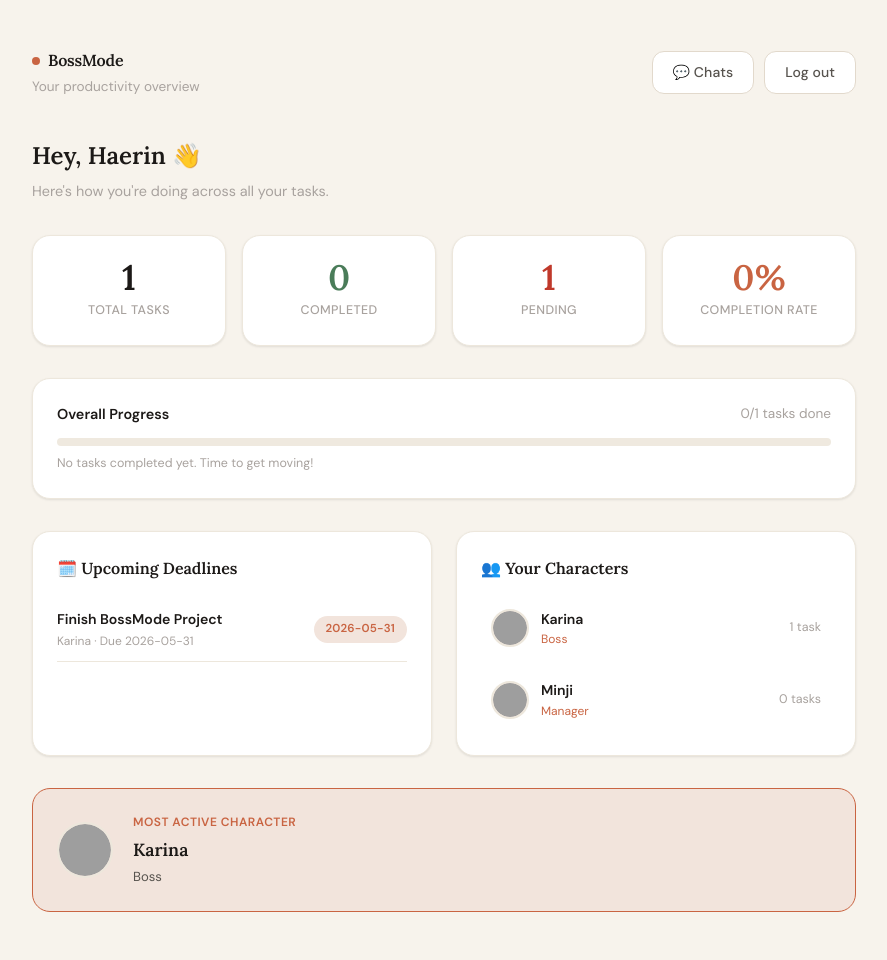
After one commit to Yuhenglim/BossMode, a Flask app: page /dashboard in a window 1280 px wide. The commit adds this page. Shown: the whole page, without its empty margins (196-1083 px from the left). Run offline with Flask 3, Linux system fonts and the light colour scheme; a user stored in the database is signed in; grey boxes are pictures that could not be loaded.

Commit message:
add dashboard with stats, progress, upcoming deadlines

```diff
--- a/app.py
+++ b/app.py
@@ -270,5 +270,48 @@ def character_profile(character_id):
     return render_template("profile.html", character=character, tasks=tasks,
                            user=current_user, total=total, completed=completed, pending=pending)
 
+@app.route("/dashboard")
+@login_required
+def dashboard():
+    characters = Character.query.filter_by(user_id=current_user.id).all()
+    all_tasks  = Task.query.join(Character).filter(Character.user_id == current_user.id).all()
+    all_messages = Message.query.join(Task).join(Character).filter(
+        Character.user_id == current_user.id
+    ).all()
+
+    total     = len(all_tasks)
+    completed = sum(1 for t in all_tasks if t.is_complete)
+    pending   = total - completed
+    rate      = round((completed / total * 100) if total > 0 else 0)
+
+    # Upcoming deadlines (incomplete, sorted by deadline)
+    from datetime import date
+    today    = date.today()
+    upcoming = sorted(
+        [t for t in all_tasks if not t.is_complete],
+        key=lambda t: t.deadline
+    )[:5]
+
+    # Most active character (most messages)
+    char_msg_counts = {}
+    for t in all_tasks:
+        char_msg_counts[t.character_id] = char_msg_counts.get(t.character_id, 0) + len(t.messages)
+    most_active = None
+    if char_msg_counts:
+        top_id   = max(char_msg_counts, key=char_msg_counts.get)
+        most_active = Character.query.get(top_id)
+
+    return render_template("dashboard.html",
+        user=current_user,
+        characters=characters,
+        total=total,
+        completed=completed,
+        pending=pending,
+        rate=rate,
+        upcoming=upcoming,
+        most_active=most_active,
+        today=today
+    )
+
 if __name__ == "__main__":
     app.run(debug=False)
--- a/static/style.css
+++ b/static/style.css
@@ -1162,3 +1162,43 @@ a { color: inherit; text-decoration: none; }
     background: var(--bg2);
     color: var(--text);
 }
+
+/* ── Dashboard ────────────────────────────────────────────── */
+.stat-card {
+    background: var(--surface);
+    border: 1px solid var(--border-soft);
+    border-radius: var(--radius-lg);
+    padding: 24px;
+    text-align: center;
+    box-shadow: var(--shadow-sm);
+}
+
+.stat-value {
+    font-family: 'Lora', serif;
+    font-size: 2.2rem;
+    font-weight: 600;
+    line-height: 1;
+}
+
+.stat-label {
+    font-size: 0.78rem;
+    color: var(--text-dim);
+    margin-top: 6px;
+    font-weight: 500;
+    text-transform: uppercase;
+    letter-spacing: 0.4px;
+}
+
+.progress-track {
+    height: 8px;
+    background: var(--bg2);
+    border-radius: 99px;
+    overflow: hidden;
+}
+
+.progress-bar {
+    height: 100%;
+    background: var(--accent);
+    border-radius: 99px;
+    transition: width 0.5s ease;
+}
--- /dev/null
+++ b/templates/dashboard.html
@@ -0,0 +1,179 @@
+<!DOCTYPE html>
+<html lang="en">
+<head>
+    <meta charset="UTF-8">
+    <meta name="viewport" content="width=device-width, initial-scale=1.0">
+    <title>Dashboard — BossMode</title>
+    <link rel="stylesheet" href="{{ url_for('static', filename='style.css') }}">
+</head>
+<body>
+
+<div class="page">
+    <div class="page-header">
+        <div>
+            <div class="brand">
+                <div class="brand-dot"></div>
+                <span class="brand-name">BossMode</span>
+            </div>
+            <div class="page-subtitle">Your productivity overview</div>
+        </div>
+        <div style="display:flex; gap:10px;">
+            <a href="/" class="btn btn-ghost">💬 Chats</a>
+            <a href="/logout" class="btn btn-ghost">Log out</a>
+        </div>
+    </div>
+
+    <!-- Welcome -->
+    <div style="margin-bottom:32px;">
+        <div style="font-family:'Lora',serif; font-size:1.5rem; font-weight:600;">
+            Hey, {{ user.name.split()[0] }} 👋
+        </div>
+        <div style="color:var(--text-dim); font-size:0.9rem; margin-top:4px;">
+            Here's how you're doing across all your tasks.
+        </div>
+    </div>
+
+    <!-- Stats row -->
+    <div style="display:grid; grid-template-columns:repeat(4,1fr); gap:16px; margin-bottom:32px;">
+        <div class="stat-card">
+            <div class="stat-value" style="color:var(--text);">{{ total }}</div>
+            <div class="stat-label">Total Tasks</div>
+        </div>
+        <div class="stat-card">
+            <div class="stat-value" style="color:var(--success);">{{ completed }}</div>
+            <div class="stat-label">Completed</div>
+        </div>
+        <div class="stat-card">
+            <div class="stat-value" style="color:var(--danger);">{{ pending }}</div>
+            <div class="stat-label">Pending</div>
+        </div>
+        <div class="stat-card">
+            <div class="stat-value" style="color:var(--accent);">{{ rate }}%</div>
+            <div class="stat-label">Completion Rate</div>
+        </div>
+    </div>
+
+    <!-- Progress bar -->
+    {% if total > 0 %}
+    <div style="background:var(--surface); border:1px solid var(--border-soft); border-radius:var(--radius-lg); padding:24px; margin-bottom:32px; box-shadow:var(--shadow-sm);">
+        <div style="display:flex; justify-content:space-between; margin-bottom:12px;">
+            <div style="font-weight:600; font-size:0.9rem;">Overall Progress</div>
+            <div style="font-size:0.85rem; color:var(--text-dim);">{{ completed }}/{{ total }} tasks done</div>
+        </div>
+        <div class="progress-track">
+            <div class="progress-bar" style="width:{{ rate }}%;"></div>
+        </div>
+        <div style="font-size:0.78rem; color:var(--text-dim); margin-top:8px;">
+            {% if rate == 100 %}
+                🎉 All tasks complete!
+            {% elif rate >= 75 %}
+                Almost there — keep going!
+            {% elif rate >= 50 %}
+                Good progress — more than halfway!
+            {% elif rate > 0 %}
+                Just getting started — stay consistent!
+            {% else %}
+                No tasks completed yet. Time to get moving!
+            {% endif %}
+        </div>
+    </div>
+    {% endif %}
+
+    <div style="display:grid; grid-template-columns:1fr 1fr; gap:24px; margin-bottom:32px;">
+
+        <!-- Upcoming deadlines -->
+        <div style="background:var(--surface); border:1px solid var(--border-soft); border-radius:var(--radius-lg); padding:24px; box-shadow:var(--shadow-sm);">
+            <div style="font-family:'Lora',serif; font-size:1rem; font-weight:600; margin-bottom:16px;">
+                🗓️ Upcoming Deadlines
+            </div>
+            {% if upcoming %}
+                <div style="display:flex; flex-direction:column; gap:10px;">
+                {% for task in upcoming %}
+                    {% set days = (task.deadline | string | replace('-','') | int - today.strftime('%Y%m%d') | int) %}
+                    <div style="display:flex; align-items:center; gap:12px; padding:10px 0; border-bottom:1px solid var(--border-soft);">
+                        <div style="flex:1; min-width:0;">
+                            <div style="font-weight:600; font-size:0.88rem; white-space:nowrap; overflow:hidden; text-overflow:ellipsis;">
+                                {{ task.name }}
+                            </div>
+                            <div style="font-size:0.75rem; color:var(--text-dim); margin-top:2px;">
+                                {{ task.character.name }} · Due {{ task.deadline }}
+                            </div>
+                        </div>
+                        {% if task.deadline <= today.strftime('%Y-%m-%d') %}
+                            <span class="task-badge badge-urgent">Overdue</span>
+                        {% elif task.deadline <= (today.strftime('%Y-%m-%d')) %}
+                            <span class="task-badge badge-urgent">Today</span>
+                        {% else %}
+                            <span class="task-badge badge-pending">{{ task.deadline }}</span>
+                        {% endif %}
+                    </div>
+                {% endfor %}
+                </div>
+            {% else %}
+                <div class="empty-state" style="padding:20px;">
+                    <div class="icon" style="font-size:1.8rem;">✅</div>
+                    <p>No pending tasks!</p>
+                </div>
+            {% endif %}
+        </div>
+
+        <!-- Characters overview -->
+        <div style="background:var(--surface); border:1px solid var(--border-soft); border-radius:var(--radius-lg); padding:24px; box-shadow:var(--shadow-sm);">
+            <div style="font-family:'Lora',serif; font-size:1rem; font-weight:600; margin-bottom:16px;">
+                👥 Your Characters
+            </div>
+            {% if characters %}
+                <div style="display:flex; flex-direction:column; gap:10px;">
+                {% for char in characters %}
+                    <a href="/characters/{{ char.id }}" style="display:flex; align-items:center; gap:12px; padding:10px; border-radius:var(--radius-md); transition:background 0.15s;" onmouseover="this.style.background='var(--bg2)'" onmouseout="this.style.background='transparent'">
+                        <div class="card-avatar" style="width:38px; height:38px; font-size:0.9rem; flex-shrink:0;">
+                            {% if char.picture %}
+                                <img src="{{ char.picture }}" alt="{{ char.name }}">
+                            {% else %}
+                                {{ char.name[0].upper() }}
+                            {% endif %}
+                        </div>
+                        <div style="flex:1; min-width:0;">
+                            <div style="font-weight:600; font-size:0.88rem;">{{ char.name }}</div>
+                            <div style="font-size:0.75rem; color:var(--accent);">{{ char.role }}</div>
+                        </div>
+                        <div style="font-size:0.78rem; color:var(--text-dim);">
+                            {{ char.tasks|length }} task{{ 's' if char.tasks|length != 1 }}
+                        </div>
+                    </a>
+                {% endfor %}
+                </div>
+            {% else %}
+                <div class="empty-state" style="padding:20px;">
+                    <div class="icon" style="font-size:1.8rem;">🎭</div>
+                    <p>No characters yet.</p>
+                </div>
+            {% endif %}
+        </div>
+
+    </div>
+
+    <!-- Most active character -->
+    {% if most_active %}
+    <div style="background:var(--accent-dim); border:1px solid var(--accent); border-radius:var(--radius-lg); padding:24px; display:flex; align-items:center; gap:20px;">
+        <div class="card-avatar" style="width:56px; height:56px; font-size:1.3rem; flex-shrink:0;">
+            {% if most_active.picture %}
+                <img src="{{ most_active.picture }}" alt="{{ most_active.name }}">
+            {% else %}
+                {{ most_active.name[0].upper() }}
+            {% endif %}
+        </div>
+        <div>
+            <div style="font-size:0.75rem; color:var(--accent); font-weight:600; text-transform:uppercase; letter-spacing:0.5px; margin-bottom:4px;">
+                Most Active Character
+            </div>
+            <div style="font-family:'Lora',serif; font-size:1.1rem; font-weight:600;">{{ most_active.name }}</div>
+            <div style="font-size:0.82rem; color:var(--text-mid); margin-top:2px;">{{ most_active.role }}</div>
+        </div>
+    </div>
+    {% endif %}
+
+</div>
+
+</body>
+</html>
```
Also changed, not shown: templates/index.html (+4 -3 lines).
